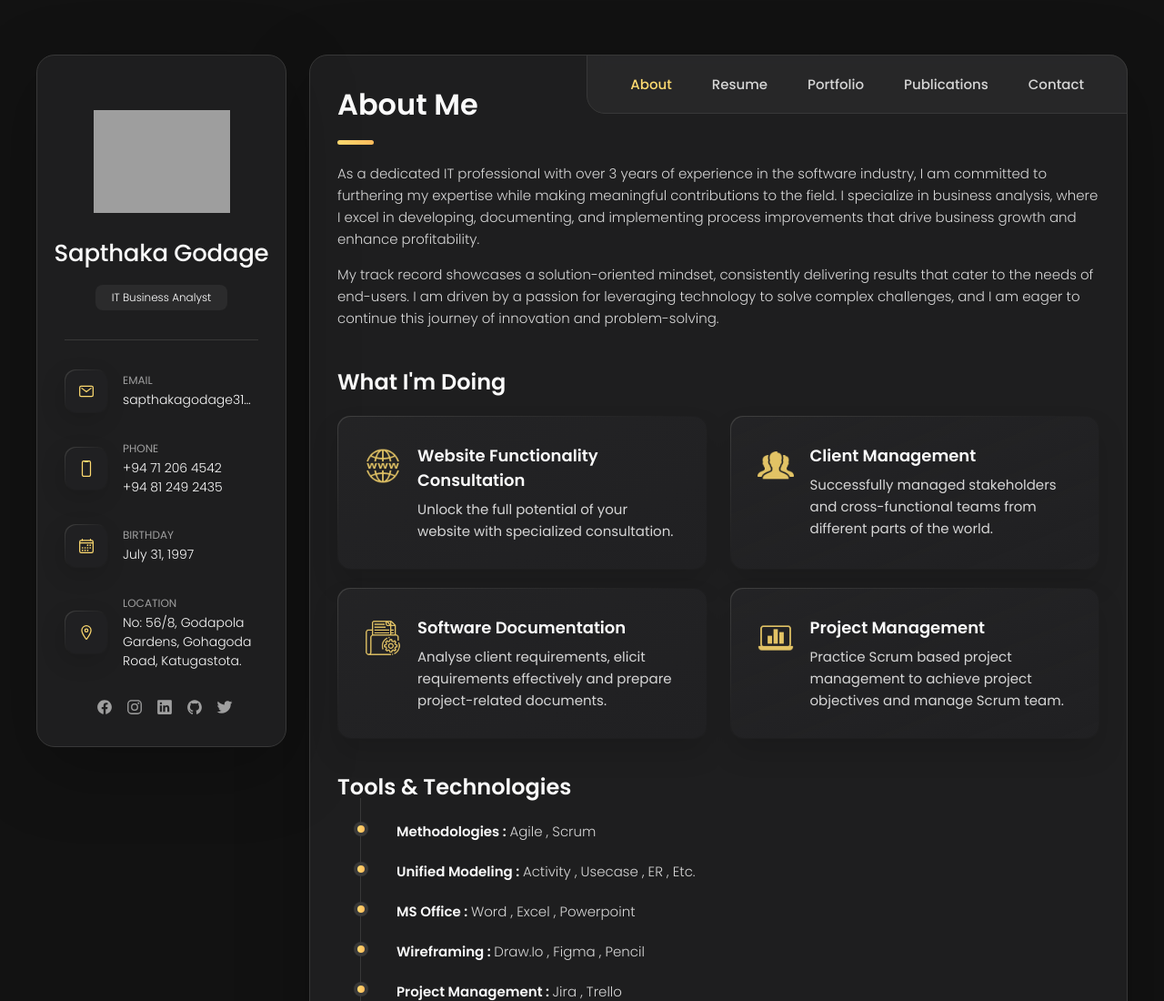
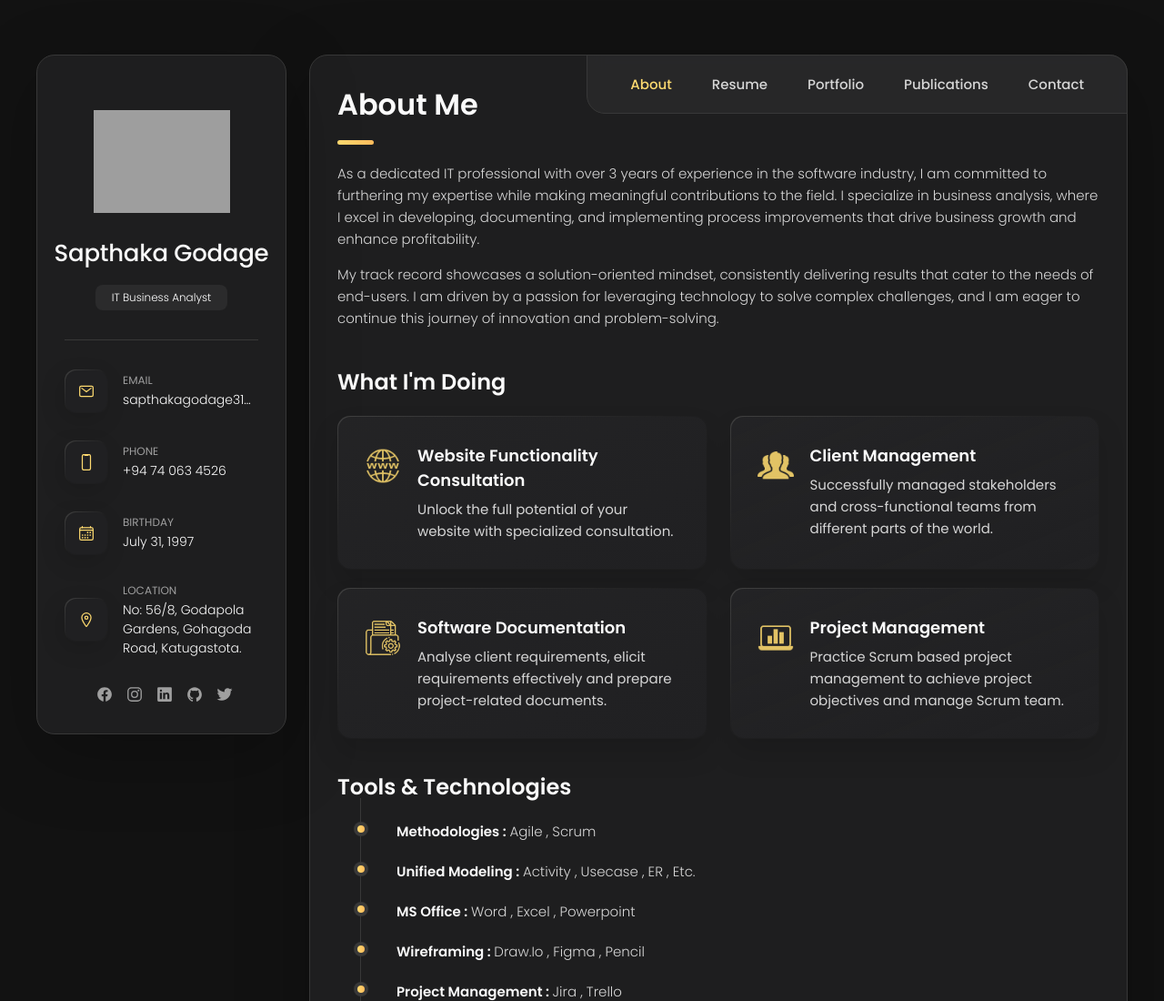
Before and after one commit to Sapthaka2346/Portfolio, a plain HTML site: page index.html in a window 1280 px wide. Shown: the top 1100 px of the page at 91% size. Drawn offline with nearby package versions, Linux system fonts and the light colour scheme; grey boxes are pictures that could not be loaded.

Commit message:
Update index.html

```diff
--- a/index.html
+++ b/index.html
@@ -89,8 +89,7 @@
               <div class="contact-info">
                 <p class="contact-title">Phone</p>
 
-                <a href="tel:+12133522795" class="contact-link">+94 71 206 4542</a>
-                <a href="tel:+12133522795" class="contact-link">+94 81 249 2435</a>
+                <a href="tel:+12133522795" class="contact-link">+94 74 063 4526</a>
               </div>
             </li>
 
```
